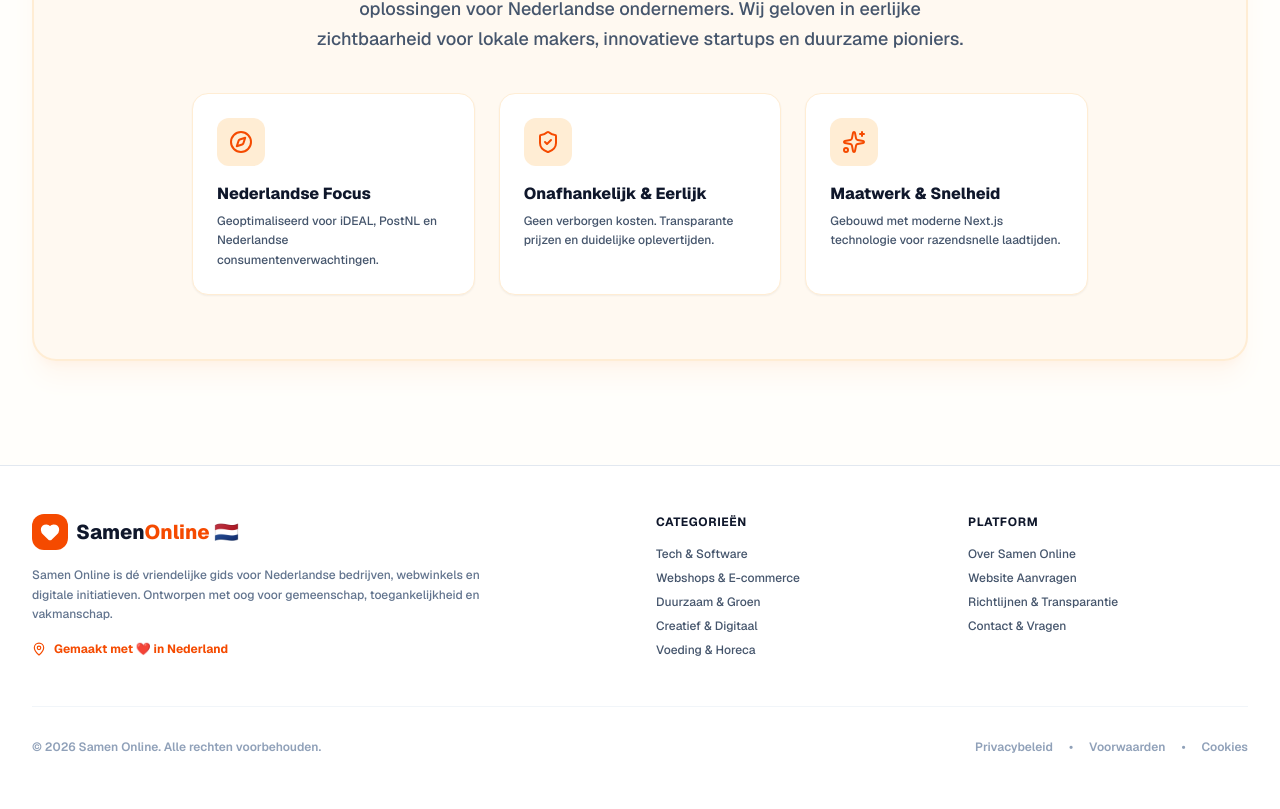
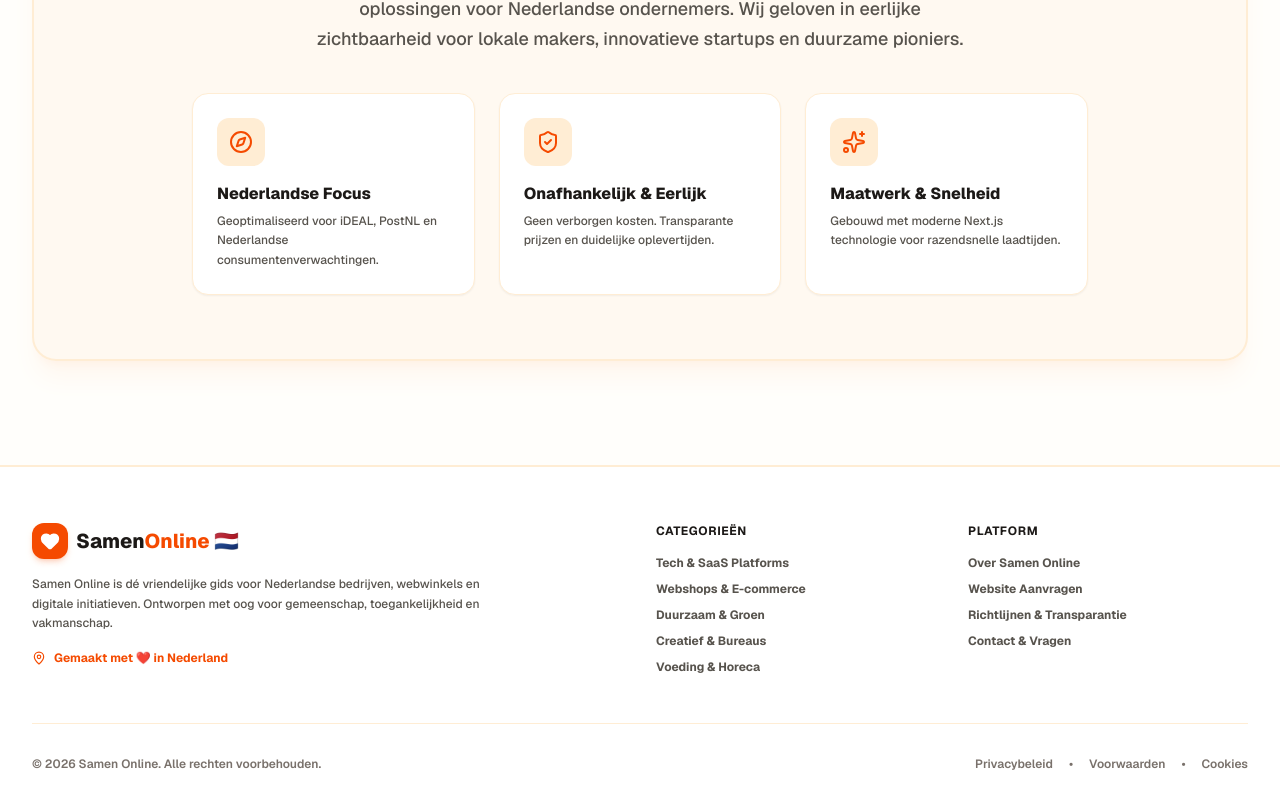
Before and after one commit to samenonline-web/samenonline-web.github.io, a Next.js app: page / in a window 1280 px wide. Shown: the part 3488-4297 px from the top of the page. Built offline with nearby package versions, Linux system fonts and the light colour scheme.

Commit message:
Make all footer links interactive with smooth scrolling, filtering, and info modals

```diff
--- a/app/page.tsx
+++ b/app/page.tsx
@@ -8,6 +8,7 @@ import { FilterBar } from '../src/components/FilterBar';
 import { TemplateCard } from '../src/components/TemplateCard';
 import { TemplateModal } from '../src/components/TemplateModal';
 import { RequestWebsiteModal } from '../src/components/RequestWebsiteModal';
+import { InfoModal } from '../src/components/InfoModal';
 import { AboutSection } from '../src/components/AboutSection';
 import { Footer } from '../src/components/Footer';
 
@@ -30,6 +31,11 @@ export default function Home() {
   const [activeModalTemplate, setActiveModalTemplate] = useState<WebTemplate | null>(null);
   const [requestModalTemplate, setRequestModalTemplate] = useState<WebTemplate | null>(null);
   const [isRequestModalOpen, setIsRequestModalOpen] = useState(false);
+  const [infoModalData, setInfoModalData] = useState<{ isOpen: boolean; title: string; content: string }>({
+    isOpen: false,
+    title: '',
+    content: '',
+  });
 
   // Toggle Language
   const handleLanguageToggle = () => {
@@ -47,6 +53,15 @@ export default function Home() {
   const handleOpenRequestModal = (template?: WebTemplate) => {
     setRequestModalTemplate(template || null);
     setIsRequestModalOpen(true);
+  };
+
+  // Open Info Modal
+  const handleOpenInfoModal = (title: string, content: string) => {
+    setInfoModalData({
+      isOpen: true,
+      title,
+      content,
+    });
   };
 
   // Filter & Sort Logic
@@ -128,7 +143,7 @@ export default function Home() {
       />
 
       {/* Main Content Area */}
-      <main className="flex-1 max-w-7xl w-full mx-auto px-4 sm:px-6 lg:px-8 py-10">
+      <main id="templates-section" className="flex-1 max-w-7xl w-full mx-auto px-4 sm:px-6 lg:px-8 py-10 scroll-mt-24">
 
         {/* Bookmarks Banner */}
         {bookmarks.length > 0 && (
@@ -205,7 +220,12 @@ export default function Home() {
       </main>
 
       {/* Footer */}
-      <Footer lang={lang} />
+      <Footer
+        lang={lang}
+        onSelectCategory={setSelectedCategory}
+        onOpenRequestModal={() => handleOpenRequestModal()}
+        onOpenInfoModal={handleOpenInfoModal}
+      />
 
       {/* Template Details Modal */}
       <TemplateModal
@@ -228,6 +248,14 @@ export default function Home() {
         }}
       />
 
+      {/* Informational / Legal Modal */}
+      <InfoModal
+        isOpen={infoModalData.isOpen}
+        title={infoModalData.title}
+        content={infoModalData.content}
+        onClose={() => setInfoModalData({ isOpen: false, title: '', content: '' })}
+      />
+
     </div>
   );
 }
--- a/src/components/AboutSection.tsx
+++ b/src/components/AboutSection.tsx
@@ -10,7 +10,7 @@ interface AboutSectionProps {
 
 export const AboutSection: React.FC<AboutSectionProps> = ({ lang }) => {
   return (
-    <section className="bg-orange-50/70 py-16 px-4 sm:px-6 lg:px-8 my-16 rounded-3xl max-w-7xl mx-auto border-2 border-orange-100 shadow-xl shadow-orange-500/5 relative overflow-hidden">
+    <section id="about-section" className="bg-orange-50/70 py-16 px-4 sm:px-6 lg:px-8 my-16 rounded-3xl max-w-7xl mx-auto border-2 border-orange-100 shadow-xl shadow-orange-500/5 relative overflow-hidden scroll-mt-24">
 
       <div className="max-w-4xl mx-auto text-center relative z-10">
 
@@ -19,13 +19,13 @@ export const AboutSection: React.FC<AboutSectionProps> = ({ lang }) => {
           <span>{lang === 'nl' ? 'Waarom Samen Online?' : 'Why Samen Online?'}</span>
         </div>
 
-        <h2 className="text-3xl sm:text-4xl font-black tracking-tight text-slate-900 mb-6">
+        <h2 className="text-3xl sm:text-4xl font-black tracking-tight text-stone-900 mb-6">
           {lang === 'nl'
             ? 'Het vriendelijke platform voor de Nederlandse online community'
             : 'The friendly platform for the Dutch online community'}
         </h2>
 
-        <p className="text-slate-600 text-base sm:text-lg leading-relaxed mb-10 max-w-2xl mx-auto font-medium">
+        <p className="text-stone-600 text-base sm:text-lg leading-relaxed mb-10 max-w-2xl mx-auto font-medium">
           {lang === 'nl'
             ? 'Samen Online toont moderne, betrouwbare website concepten en digitale oplossingen voor Nederlandse ondernemers. Wij geloven in eerlijke zichtbaarheid voor lokale makers, innovatieve startups en duurzame pioniers.'
             : 'Samen Online presents modern, reliable website concepts and digital solutions for Dutch entrepreneurs. We believe in friendly visibility for local makers and innovative startups.'}
@@ -36,10 +36,10 @@ export const AboutSection: React.FC<AboutSectionProps> = ({ lang }) => {
             <div className="w-12 h-12 rounded-xl bg-orange-100 text-orange-600 flex items-center justify-center mb-4">
               <Compass className="w-6 h-6" />
             </div>
-            <h3 className="font-extrabold text-base mb-1.5 text-slate-900">
+            <h3 className="font-extrabold text-base mb-1.5 text-stone-900">
               {lang === 'nl' ? 'Nederlandse Focus' : 'Dutch Focus'}
             </h3>
-            <p className="text-xs text-slate-600 leading-relaxed font-medium">
+            <p className="text-xs text-stone-600 leading-relaxed font-medium">
               {lang === 'nl'
                 ? 'Geoptimaliseerd voor iDEAL, PostNL en Nederlandse consumentenverwachtingen.'
                 : 'Optimized for iDEAL, PostNL and Dutch consumer expectations.'}
@@ -50,10 +50,10 @@ export const AboutSection: React.FC<AboutSectionProps> = ({ lang }) => {
             <div className="w-12 h-12 rounded-xl bg-orange-100 text-orange-600 flex items-center justify-center mb-4">
               <ShieldCheck className="w-6 h-6" />
             </div>
-            <h3 className="font-extrabold text-base mb-1.5 text-slate-900">
+            <h3 className="font-extrabold text-base mb-1.5 text-stone-900">
               {lang === 'nl' ? 'Onafhankelijk & Eerlijk' : 'Independent & Honest'}
             </h3>
-            <p className="text-xs text-slate-600 leading-relaxed font-medium">
+            <p className="text-xs text-stone-600 leading-relaxed font-medium">
               {lang === 'nl'
                 ? 'Geen verborgen kosten. Transparante prijzen en duidelijke oplevertijden.'
                 : 'No hidden fees. Transparent pricing and clear build timelines.'}
@@ -64,10 +64,10 @@ export const AboutSection: React.FC<AboutSectionProps> = ({ lang }) => {
             <div className="w-12 h-12 rounded-xl bg-orange-100 text-orange-600 flex items-center justify-center mb-4">
               <Sparkles className="w-6 h-6" />
             </div>
-            <h3 className="font-extrabold text-base mb-1.5 text-slate-900">
+            <h3 className="font-extrabold text-base mb-1.5 text-stone-900">
               {lang === 'nl' ? 'Maatwerk & Snelheid' : 'Custom & Fast'}
             </h3>
-            <p className="text-xs text-slate-600 leading-relaxed font-medium">
+            <p className="text-xs text-stone-600 leading-relaxed font-medium">
               {lang === 'nl'
                 ? 'Gebouwd met moderne Next.js technologie voor razendsnelle laadtijden.'
                 : 'Built with modern Next.js technology for lightning fast load speeds.'}
--- a/src/components/Footer.tsx
+++ b/src/components/Footer.tsx
@@ -2,15 +2,74 @@
 
 import React from 'react';
 import { Heart, MapPin } from 'lucide-react';
-import { Language } from '../types/company';
+import { CategoryType, Language } from '../types/company';
 
 interface FooterProps {
   lang: Language;
+  onSelectCategory: (category: CategoryType) => void;
+  onOpenRequestModal: () => void;
+  onOpenInfoModal: (title: string, content: string) => void;
 }
 
-export const Footer: React.FC<FooterProps> = ({ lang }) => {
+export const Footer: React.FC<FooterProps> = ({
+  lang,
+  onSelectCategory,
+  onOpenRequestModal,
+  onOpenInfoModal,
+}) => {
+  const handleCategoryClick = (cat: CategoryType) => {
+    onSelectCategory(cat);
+    const element = document.getElementById('templates-section');
+    if (element) {
+      element.scrollIntoView({ behavior: 'smooth' });
+    }
+  };
+
+  const handleAboutClick = () => {
+    const element = document.getElementById('about-section');
+    if (element) {
+      element.scrollIntoView({ behavior: 'smooth' });
+    }
+  };
+
+  const handleGuidelinesClick = () => {
+    onOpenInfoModal(
+      lang === 'nl' ? 'Richtlijnen & Transparantie' : 'Guidelines & Transparency',
+      lang === 'nl'
+        ? `Welkom bij Samen Online! Wij hanteren de volgende kwaliteitsnormen:\n\n1. Eerlijke Vermeldingen: Alle getoonde website concepten en sjablonen zijn geoptimaliseerd voor de Nederlandse markt (iDEAL, AVG/GDPR, PostNL).\n\n2. Geen Verborgen Kosten: Prijzen, oplevertijden en functionaliteiten zijn transparant.\n\n3. Hoge Kwaliteit: Wij bouwen uitsluitend met moderne technologieën zoals Next.js, React en Tailwind CSS voor maximale snelheid en vindbaarheid (SEO).\n\n4. Vriendelijke Service: Direct persoonlijk contact en ondersteuning in het Nederlands.`
+        : `Welcome to Samen Online! Our guidelines:\n\n1. Fair Listings: All showcased website templates are designed for the Dutch web landscape.\n\n2. Zero Hidden Costs: Clear pricing and build timelines.\n\n3. Modern Tech: Fast Next.js performance and accessibility standards.\n\n4. Friendly Support: Direct communication and Dutch/English support.`
+    );
+  };
+
+  const handlePrivacyClick = () => {
+    onOpenInfoModal(
+      lang === 'nl' ? 'Privacybeleid (AVG/GDPR)' : 'Privacy Policy',
+      lang === 'nl'
+        ? `Bij Samen Online hechten we veel waarde aan jouw privacy.\n\n• Wij verzamelen géén persoonlijke gegevens zonder jouw uitdrukkelijke toestemming.\n• Contactgegevens die je invult via ons aanvraagformulier worden uitsluitend gebruikt om jouw website-aanvraag te beantwoorden.\n• Wij verkopen of delen nooit gegevens met derden of advertentienetwerken.\n• Onze website voldoet 100% aan de Europese privacywetgeving (AVG/GDPR).\n\nVoor vragen over jouw gegevens kun je altijd contact opnemen via het aanvraagformulier.`
+        : `At Samen Online, we respect your privacy.\n\n• We do not track personal information without consent.\n• Information entered in our forms is used solely to respond to your project inquiries.\n• 100% GDPR compliant with zero data selling.`
+    );
+  };
+
+  const handleTermsClick = () => {
+    onOpenInfoModal(
+      lang === 'nl' ? 'Algemene Voorwaarden' : 'Terms of Service',
+      lang === 'nl'
+        ? `Algemene voorwaarden van Samen Online:\n\n1. Dienstverlening: Samen Online biedt kant-en-klare website concepten, advies en maatwerk webdesign voor ondernemers.\n\n2. Vrijblijvende Aanvragen: Het indienen van een offerte of aanvraag is altijd 100% gratis en vrijblijvend.\n\n3. Intellectueel Eigendom: Bij oplevering van een op maat gemaakt project wordt het eigendom van de opgeleverde website overgedragen aan de klant.\n\n4. Garantie & Tevredenheid: Wij werken totdat je tevreden bent met het eindresultaat.`
+        : `Terms of service:\n\n1. Services: Samen Online provides custom website development and templates.\n\n2. Free Consultations: Inquiries and quotes are completely free of charge.\n\n3. IP & Ownership: Full ownership is transferred to the client upon project delivery.`
+    );
+  };
+
+  const handleCookiesClick = () => {
+    onOpenInfoModal(
+      lang === 'nl' ? 'Cookiebeleid' : 'Cookie Policy',
+      lang === 'nl'
+        ? `Ons cookiebeleid is heel simpel en vriendelijk:\n\n• Wij gebruiken GEEN tracking cookies van derden of advertentie-volgsoftware.\n• Wij slaan alleen jouw lokale voorkeuren op (zoals opgeslagen favoriete concepten en taalinstelling) direct in je eigen browser.\n• Je hebt altijd volledige controle over je eigen browseropslag.`
+        : `Simple and privacy-friendly cookie policy:\n\n• Zero third-party ad tracking cookies.\n• We only store local browser preferences like your bookmarks.`
+    );
+  };
+
   return (
-    <footer className="bg-white text-slate-600 py-12 border-t border-slate-200 font-sans">
+    <footer className="bg-white text-stone-600 py-14 border-t-2 border-orange-100 font-sans">
       <div className="max-w-7xl mx-auto px-4 sm:px-6 lg:px-8">
 
         <div className="grid grid-cols-1 md:grid-cols-4 gap-8 mb-12">
@@ -18,15 +77,15 @@ export const Footer: React.FC<FooterProps> = ({ lang }) => {
           {/* Col 1: Brand & Tagline */}
           <div className="md:col-span-2 space-y-4">
             <div className="flex items-center gap-2">
-              <div className="w-9 h-9 rounded-xl bg-orange-600 flex items-center justify-center text-white font-bold">
+              <div className="w-9 h-9 rounded-xl bg-orange-600 flex items-center justify-center text-white font-bold shadow-md shadow-orange-600/20">
                 <Heart className="w-5 h-5 fill-white" />
               </div>
-              <span className="font-extrabold text-xl text-slate-900">
+              <span className="font-extrabold text-xl text-stone-900">
                 Samen<span className="text-orange-600">Online</span> 🇳🇱
               </span>
             </div>
 
-            <p className="text-xs text-slate-500 max-w-md leading-relaxed font-medium">
+            <p className="text-xs text-stone-600 max-w-md leading-relaxed font-medium">
               {lang === 'nl'
                 ? 'Samen Online is dé vriendelijke gids voor Nederlandse bedrijven, webwinkels en digitale initiatieven. Ontworpen met oog voor gemeenschap, toegankelijkheid en vakmanschap.'
                 : 'Samen Online is the friendly directory for companies, webshops, and digital initiatives based in & for the Netherlands.'}
@@ -40,42 +99,120 @@ export const Footer: React.FC<FooterProps> = ({ lang }) => {
 
           {/* Col 2: Quick Links */}
           <div>
-            <h4 className="font-bold text-slate-900 text-xs uppercase tracking-wider mb-4">
+            <h4 className="font-bold text-stone-900 text-xs uppercase tracking-wider mb-4">
               {lang === 'nl' ? 'Categorieën' : 'Categories'}
             </h4>
-            <ul className="space-y-2 text-xs font-medium">
-              <li><a href="#" className="hover:text-orange-600 transition-colors">Tech & Software</a></li>
-              <li><a href="#" className="hover:text-orange-600 transition-colors">Webshops & E-commerce</a></li>
-              <li><a href="#" className="hover:text-orange-600 transition-colors">Duurzaam & Groen</a></li>
-              <li><a href="#" className="hover:text-orange-600 transition-colors">Creatief & Digitaal</a></li>
-              <li><a href="#" className="hover:text-orange-600 transition-colors">Voeding & Horeca</a></li>
+            <ul className="space-y-2.5 text-xs font-bold">
+              <li>
+                <button
+                  onClick={() => handleCategoryClick('Tech & SaaS')}
+                  className="hover:text-orange-600 text-stone-600 transition-colors cursor-pointer text-left"
+                >
+                  Tech & SaaS Platforms
+                </button>
+              </li>
+              <li>
+                <button
+                  onClick={() => handleCategoryClick('Webshops & E-commerce')}
+                  className="hover:text-orange-600 text-stone-600 transition-colors cursor-pointer text-left"
+                >
+                  Webshops & E-commerce
+                </button>
+              </li>
+              <li>
+                <button
+                  onClick={() => handleCategoryClick('Sustainable & Green')}
+                  className="hover:text-orange-600 text-stone-600 transition-colors cursor-pointer text-left"
+                >
+                  Duurzaam & Groen
+                </button>
+              </li>
+              <li>
+                <button
+                  onClick={() => handleCategoryClick('Creative & Agencies')}
+                  className="hover:text-orange-600 text-stone-600 transition-colors cursor-pointer text-left"
+                >
+                  Creatief & Bureaus
+                </button>
+              </li>
+              <li>
+                <button
+                  onClick={() => handleCategoryClick('Food & Hospitality')}
+                  className="hover:text-orange-600 text-stone-600 transition-colors cursor-pointer text-left"
+                >
+                  Voeding & Horeca
+                </button>
+              </li>
             </ul>
           </div>
 
           {/* Col 3: Community & Support */}
           <div>
-            <h4 className="font-bold text-slate-900 text-xs uppercase tracking-wider mb-4">
+            <h4 className="font-bold text-stone-900 text-xs uppercase tracking-wider mb-4">
               {lang === 'nl' ? 'Platform' : 'Platform'}
             </h4>
-            <ul className="space-y-2 text-xs font-medium">
-              <li><a href="#" className="hover:text-orange-600 transition-colors">{lang === 'nl' ? 'Over Samen Online' : 'About Samen Online'}</a></li>
-              <li><a href="#" className="hover:text-orange-600 transition-colors">{lang === 'nl' ? 'Website Aanvragen' : 'Request Website'}</a></li>
-              <li><a href="#" className="hover:text-orange-600 transition-colors">{lang === 'nl' ? 'Richtlijnen & Transparantie' : 'Guidelines & Transparency'}</a></li>
-              <li><a href="#" className="hover:text-orange-600 transition-colors">{lang === 'nl' ? 'Contact & Vragen' : 'Contact & Questions'}</a></li>
+            <ul className="space-y-2.5 text-xs font-bold">
+              <li>
+                <button
+                  onClick={handleAboutClick}
+                  className="hover:text-orange-600 text-stone-600 transition-colors cursor-pointer text-left"
+                >
+                  {lang === 'nl' ? 'Over Samen Online' : 'About Samen Online'}
+                </button>
+              </li>
+              <li>
+                <button
+                  onClick={onOpenRequestModal}
+                  className="hover:text-orange-600 text-stone-600 transition-colors cursor-pointer text-left"
+                >
+                  {lang === 'nl' ? 'Website Aanvragen' : 'Request Website'}
+                </button>
+              </li>
+              <li>
+                <button
+                  onClick={handleGuidelinesClick}
+                  className="hover:text-orange-600 text-stone-600 transition-colors cursor-pointer text-left"
+                >
+                  {lang === 'nl' ? 'Richtlijnen & Transparantie' : 'Guidelines & Transparency'}
+                </button>
+              </li>
+              <li>
+                <button
+                  onClick={onOpenRequestModal}
+                  className="hover:text-orange-600 text-stone-600 transition-colors cursor-pointer text-left"
+                >
+                  {lang === 'nl' ? 'Contact & Vragen' : 'Contact & Questions'}
+                </button>
+              </li>
             </ul>
           </div>
 
         </div>
 
         {/* Bottom copyright line */}
-        <div className="pt-8 border-t border-slate-100 flex flex-col sm:flex-row items-center justify-between gap-4 text-xs font-semibold text-slate-400">
+        <div className="pt-8 border-t border-orange-100 flex flex-col sm:flex-row items-center justify-between gap-4 text-xs font-semibold text-stone-500">
           <p>© {new Date().getFullYear()} Samen Online. {lang === 'nl' ? 'Alle rechten voorbehouden.' : 'All rights reserved.'}</p>
           <div className="flex items-center gap-4">
-            <a href="#" className="hover:text-slate-600">{lang === 'nl' ? 'Privacybeleid' : 'Privacy Policy'}</a>
+            <button
+              onClick={handlePrivacyClick}
+              className="hover:text-orange-600 transition-colors cursor-pointer"
+            >
+              {lang === 'nl' ? 'Privacybeleid' : 'Privacy Policy'}
+            </button>
             <span>•</span>
-            <a href="#" className="hover:text-slate-600">{lang === 'nl' ? 'Voorwaarden' : 'Terms'}</a>
+            <button
+              onClick={handleTermsClick}
+              className="hover:text-orange-600 transition-colors cursor-pointer"
+            >
+              {lang === 'nl' ? 'Voorwaarden' : 'Terms'}
+            </button>
             <span>•</span>
-            <a href="#" className="hover:text-slate-600">Cookies</a>
+            <button
+              onClick={handleCookiesClick}
+              className="hover:text-orange-600 transition-colors cursor-pointer"
+            >
+              Cookies
+            </button>
           </div>
         </div>
 
--- /dev/null
+++ b/src/components/InfoModal.tsx
@@ -0,0 +1,63 @@
+'use client';
+
+import React from 'react';
+import { X, ShieldCheck, Heart } from 'lucide-react';
+
+interface InfoModalProps {
+  isOpen: boolean;
+  title: string;
+  content: string;
+  onClose: () => void;
+}
+
+export const InfoModal: React.FC<InfoModalProps> = ({
+  isOpen,
+  title,
+  content,
+  onClose,
+}) => {
+  if (!isOpen) return null;
+
+  return (
+    <div className="fixed inset-0 z-50 flex items-center justify-center p-4 bg-black/50 backdrop-blur-xs animate-in fade-in duration-200">
+      <div
+        className="bg-white w-full max-w-lg rounded-3xl shadow-2xl overflow-hidden border-2 border-orange-100 flex flex-col"
+        onClick={(e) => e.stopPropagation()}
+      >
+        {/* Header */}
+        <div className="bg-orange-600 p-6 text-white relative">
+          <button
+            onClick={onClose}
+            className="absolute top-4 right-4 p-2 rounded-full bg-black/20 hover:bg-black/30 text-white transition-colors cursor-pointer"
+          >
+            <X className="w-5 h-5" />
+          </button>
+
+          <div className="flex items-center gap-2 mb-1">
+            <Heart className="w-5 h-5 fill-white text-white" />
+            <span className="text-xs font-bold uppercase tracking-wider text-orange-100">
+              Samen Online
+            </span>
+          </div>
+
+          <h2 className="text-2xl font-extrabold">{title}</h2>
+        </div>
+
+        {/* Body */}
+        <div className="p-6 max-h-[70vh] overflow-y-auto space-y-4 text-stone-700 text-sm leading-relaxed whitespace-pre-line font-medium">
+          {content}
+        </div>
+
+        {/* Footer */}
+        <div className="p-4 bg-orange-50/40 border-t border-orange-100 flex justify-end">
+          <button
+            onClick={onClose}
+            className="px-6 py-2.5 rounded-xl bg-orange-600 hover:bg-orange-700 text-white font-bold text-xs transition-colors cursor-pointer"
+          >
+            Sluiten
+          </button>
+        </div>
+      </div>
+    </div>
+  );
+};
```
